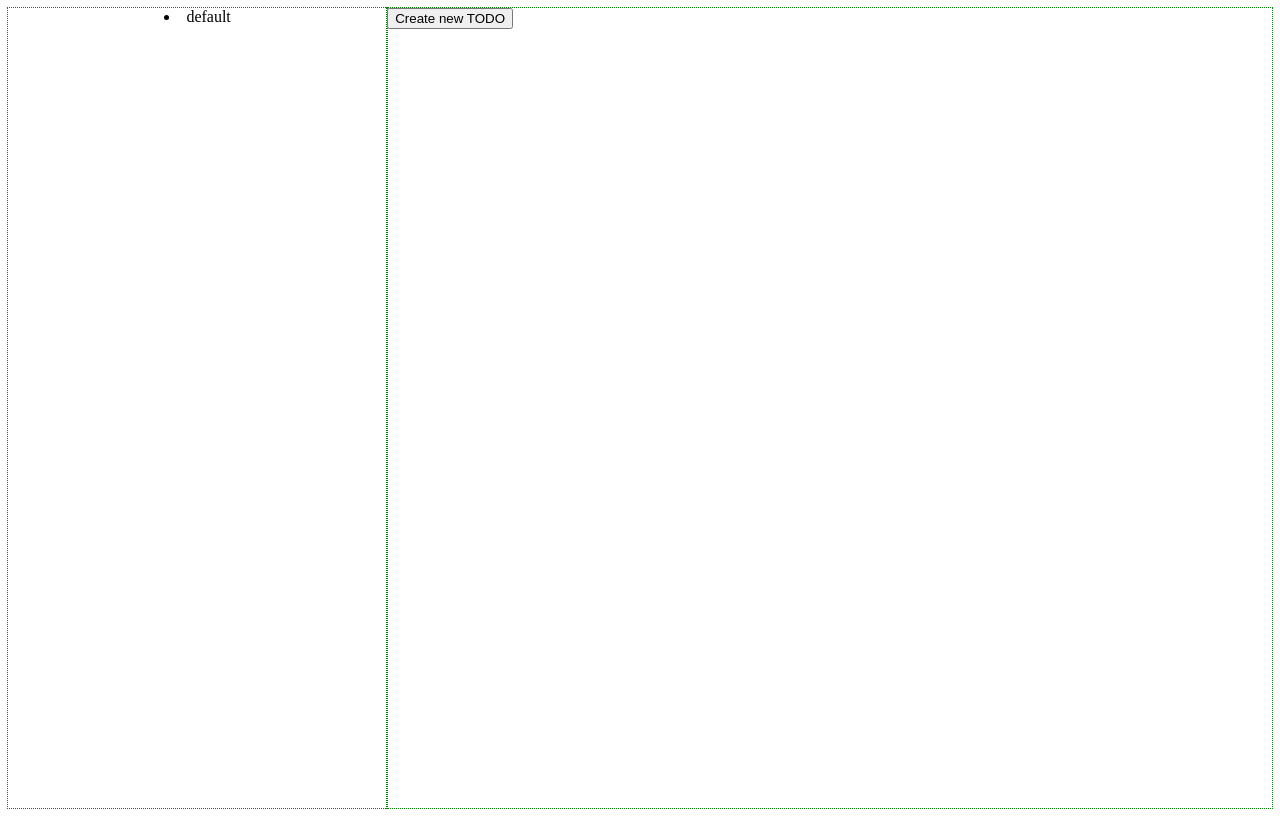
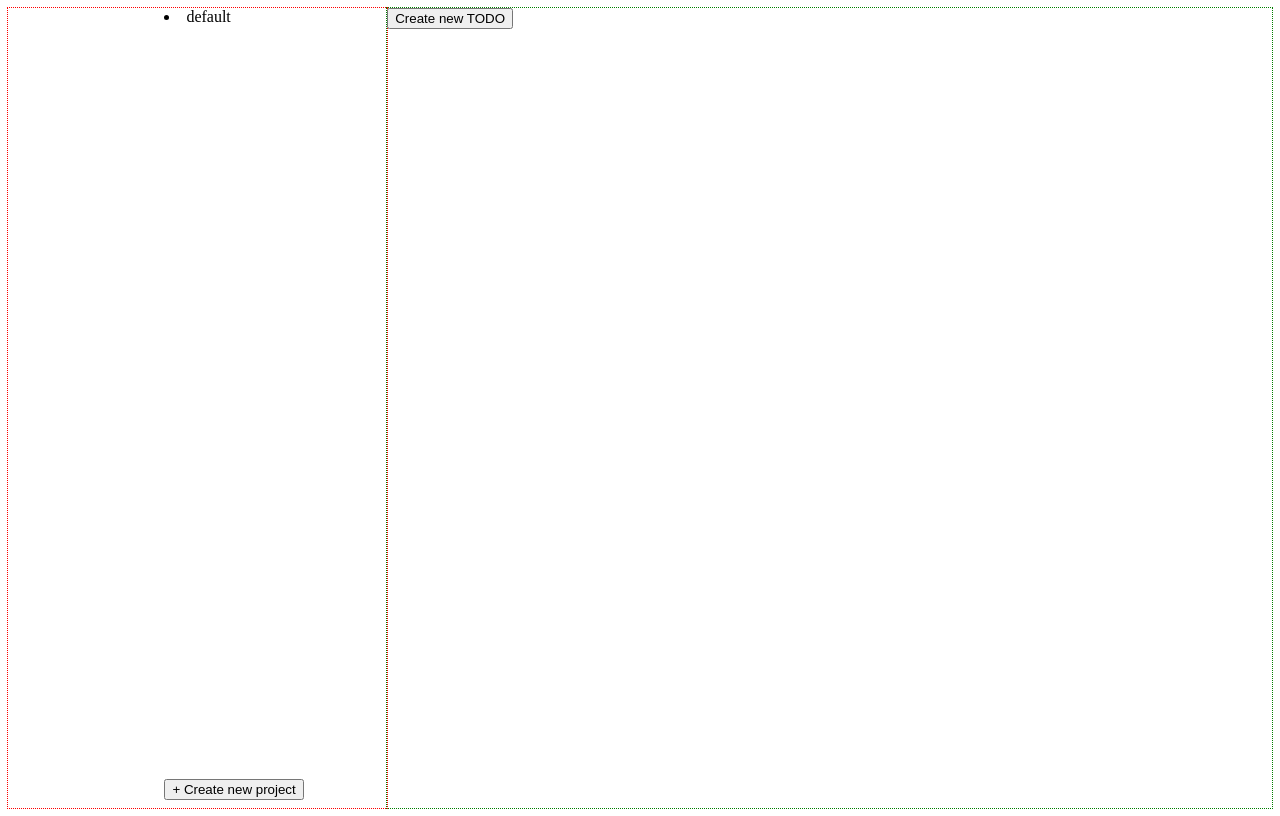
Before and after one commit to B1uskyy/Todo-list, a website built with webpack: page src/index.html in a window 1280 px wide. Built offline with nearby package versions, Linux system fonts and the light colour scheme.

Commit message:
created button for new project creation

```diff
--- a/src/displayProject.js
+++ b/src/displayProject.js
@@ -24,6 +24,11 @@ function renderProjects() {
 
     })
 
+    let newProjectButton = document.createElement("button");
+    newProjectButton.innerText = "+ Create new project"
+    newProjectButton.classList.add("project-button")
+    projectParentDiv.appendChild(newProjectButton)
+
     return projectParentDiv;
 }
 
--- a/src/style.css
+++ b/src/style.css
@@ -79,3 +79,8 @@
     height: 100vh;
     width: 70vw;
 }
+
+.project-button {
+    position: absolute;
+    bottom: 0;
+}
```
